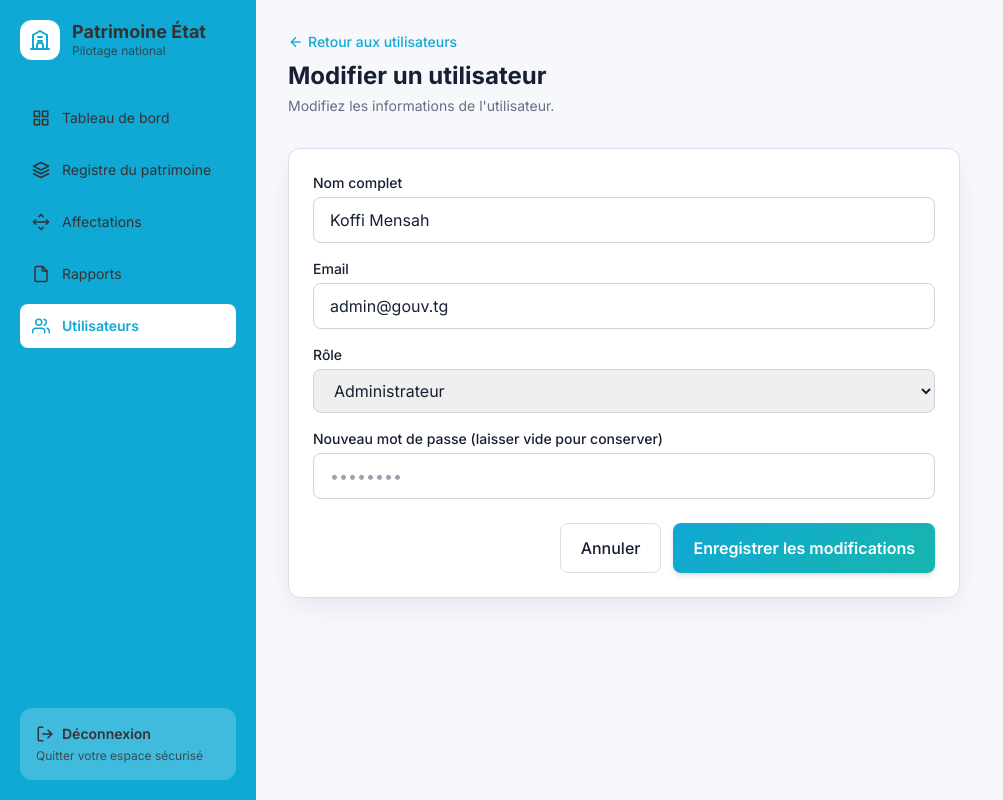
After one commit to isdordjidjigna-lgtm/gestion-patrimoine-etat, a Laravel app: page /utilisateurs/1/modifier in a window 1280 px wide. The commit adds this page. Shown: the whole page, without its empty margins (0-1003 px from the left). Run offline with Laravel 12, Linux system fonts and the light colour scheme; a user stored in the database is signed in; data comes from the database, SQL or seed files in the repository; some libraries are stand-ins or nearby versions.

Commit message:
feat: page de modification des utilisateurs

```diff
--- a/services/auth-service/app/Http/Controllers/UtilisateurController.php
+++ b/services/auth-service/app/Http/Controllers/UtilisateurController.php
@@ -23,4 +23,22 @@ class UtilisateurController extends Controller
         // Simulation d'ajout (dans un vrai projet, on ferait un INSERT)
         return redirect('/utilisateurs')->with('success', 'Utilisateur ajouté avec succès.');
     }
+
+    public function edit($id)
+{
+    // Simulation : on récupère l'utilisateur par son ID
+    $utilisateur = collect($this->utilisateurs)->firstWhere('id', (int) $id);
+
+    if (!$utilisateur) {
+        abort(404);
+    }
+
+    return view('utilisateurs-modifier', compact('utilisateur'));
 }
+
+public function update(Request $request, $id)
+{
+    // Simulation : on redirige avec un message de succès
+    return redirect('/utilisateurs')->with('success', 'Utilisateur modifié avec succès.');
+}
+}
--- /dev/null
+++ b/services/auth-service/resources/views/utilisateurs-modifier.blade.php
@@ -0,0 +1,51 @@
+@extends('layouts.app')
+
+@section('title', 'Modifier un utilisateur - Patrimoine État')
+
+@section('content')
+
+<header class="flex items-center justify-between gap-6 mb-8">
+    <div>
+        <a href="/utilisateurs" class="text-sm text-primary font-medium flex items-center gap-1 hover:underline mb-2">
+            <svg width="16" height="16" viewBox="0 0 24 24" fill="none" stroke="currentColor" stroke-width="2"><line x1="19" y1="12" x2="5" y2="12"/><polyline points="12 19 5 12 12 5"/></svg>
+            Retour aux utilisateurs
+        </a>
+        <h1 class="text-2xl font-bold">Modifier un utilisateur</h1>
+        <p class="text-sm text-muted-foreground mt-1">Modifiez les informations de l'utilisateur.</p>
+    </div>
+</header>
+
+<div class="bg-card border border-border rounded-xl p-6 shadow-theme max-w-2xl">
+    <form method="POST" action="/utilisateurs/{{ $utilisateur['id'] }}">
+        @csrf
+        @method('PUT')
+        <div class="space-y-4">
+            <div>
+                <label class="block text-sm font-medium mb-1">Nom complet</label>
+                <input type="text" name="nom" value="{{ $utilisateur['nom'] }}" class="w-full px-4 py-2.5 border border-input rounded-lg focus:ring-2 focus:ring-primary">
+            </div>
+            <div>
+                <label class="block text-sm font-medium mb-1">Email</label>
+                <input type="email" name="email" value="{{ $utilisateur['email'] }}" class="w-full px-4 py-2.5 border border-input rounded-lg focus:ring-2 focus:ring-primary">
+            </div>
+            <div>
+                <label class="block text-sm font-medium mb-1">Rôle</label>
+                <select name="role" class="w-full px-4 py-2.5 border border-input rounded-lg focus:ring-2 focus:ring-primary">
+                    <option value="Administrateur" {{ $utilisateur['role'] == 'Administrateur' ? 'selected' : '' }}>Administrateur</option>
+                    <option value="Gestionnaire" {{ $utilisateur['role'] == 'Gestionnaire' ? 'selected' : '' }}>Gestionnaire</option>
+                    <option value="Agent" {{ $utilisateur['role'] == 'Agent' ? 'selected' : '' }}>Agent</option>
+                </select>
+            </div>
+            <div>
+                <label class="block text-sm font-medium mb-1">Nouveau mot de passe (laisser vide pour conserver)</label>
+                <input type="password" name="password" placeholder="••••••••" class="w-full px-4 py-2.5 border border-input rounded-lg focus:ring-2 focus:ring-primary">
+            </div>
+        </div>
+        <div class="flex justify-end gap-3 mt-6">
+            <a href="/utilisateurs" class="px-5 py-3 rounded-lg border border-border font-medium hover:bg-muted transition">Annuler</a>
+            <button type="submit" class="px-5 py-3 rounded-lg text-white font-semibold shadow-md transition" style="background: linear-gradient(135deg, #10A8D4 0%, #16B6AE 100%);">Enregistrer les modifications</button>
+        </div>
+    </form>
+</div>
+
+@endsection
--- a/services/auth-service/resources/views/utilisateurs.blade.php
+++ b/services/auth-service/resources/views/utilisateurs.blade.php
@@ -48,7 +48,7 @@
                     @endif
                 </td>
                 <td class="px-6 py-4 text-right">
-                    <a href="#" class="text-primary font-medium hover:underline">Modifier</a>
+                    <a href="/utilisateurs/{{ $user['id'] }}/modifier" class="text-primary font-medium hover:underline">Modifier</a>
                 </td>
             </tr>
             @empty
--- a/services/auth-service/routes/web.php
+++ b/services/auth-service/routes/web.php
@@ -120,3 +120,6 @@ Route::post('/utilisateurs', [\App\Http\Controllers\UtilisateurController::class
 Route::get('/utilisateurs/creer', function () {
     return view('utilisateurs-creer');
 })->middleware('auth');
+
+Route::get('/utilisateurs/{id}/modifier', [\App\Http\Controllers\UtilisateurController::class, 'edit'])->middleware('auth');
+Route::put('/utilisateurs/{id}', [\App\Http\Controllers\UtilisateurController::class, 'update'])->middleware('auth');
```
